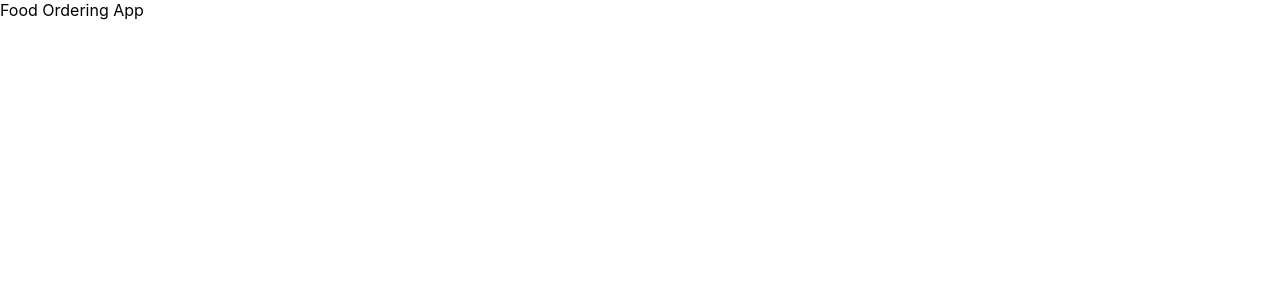
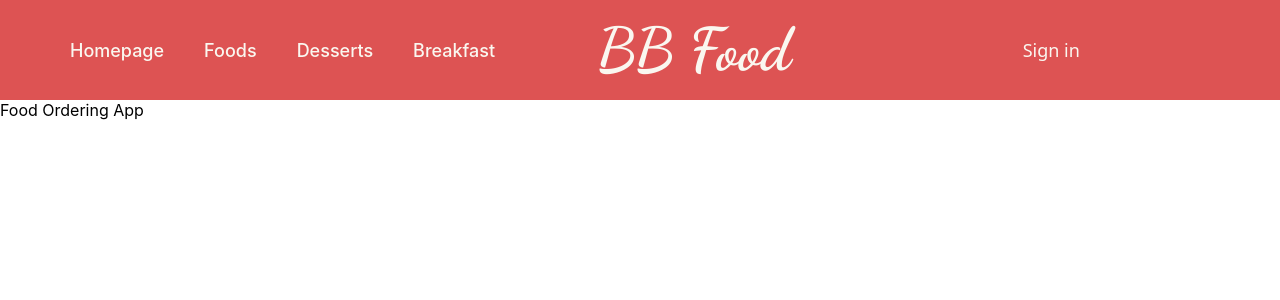
Before and after one commit to burak-balci/food-order-app, a Next.js app: page / in a window 1280 px wide. Shown: the top 300 px of the page. Built offline with nearby package versions, Linux system fonts and the light colour scheme.

Commit message:
Header is done.

```diff
--- /dev/null
+++ b/components/Header.jsx
@@ -0,0 +1,36 @@
+import React from "react";
+import styles from "../styles/Header.module.css";
+import Head from "next/head";
+
+const Header = () => {
+  return (
+    <>
+      <Head>
+        <link rel="preconnect" href="https://fonts.googleapis.com" />
+        <link rel="preconnect" href="https://fonts.gstatic.com" crossorigin />
+        <link
+          href="https://fonts.googleapis.com/css2?family=Dancing+Script:wght@700&display=swap"
+          rel="stylesheet"
+        />
+      </Head>
+      <div className={styles.container}>
+        <div className={styles.item}>
+          <ul className={styles.list}>
+            <li className={styles.listItem}>Homepage</li>
+            <li className={styles.listItem}>Foods</li>
+            <li className={styles.listItem}>Desserts</li>
+            <li className={styles.listItem}>Breakfast</li>
+          </ul>
+        </div>
+        <div className={styles.item}>
+          <span className={styles.logo}>BB Food</span>
+        </div>
+        <div className={styles.item}>
+          <button className={styles.button}>Sign in</button>
+        </div>
+      </div>
+    </>
+  );
+};
+
+export default Header;
--- a/pages/_app.js
+++ b/pages/_app.js
@@ -1,7 +1,15 @@
-import '../styles/globals.css'
+import Header from "../components/Header";
+import "../styles/globals.css";
 
 function MyApp({ Component, pageProps }) {
-  return <Component {...pageProps} />
+  return (
+    <>
+      <header>
+        <Header />
+      </header>
+      <Component {...pageProps} />
+    </>
+  );
 }
 
-export default MyApp
+export default MyApp;
--- /dev/null
+++ b/styles/Header.module.css
@@ -0,0 +1,52 @@
+.container {
+  height: 100px;
+  padding: 0 50px;
+  display: flex;
+  align-items: center;
+  justify-content: space-between;
+  position: sticky;
+  top: 0;
+  z-index: 818;
+  background-color: #dd5353;
+}
+.item {
+  display: flex;
+  align-items: center;
+  justify-content: center;
+  flex: 1;
+  font-size: large;
+  color: #faf7f0;
+}
+.list {
+  padding: 0;
+  display: flex;
+  align-items: center;
+  list-style: none;
+}
+.listItem {
+  margin: 20px;
+  font-weight: 500;
+  cursor: pointer;
+}
+.listItem:hover {
+  color: white;
+}
+.logo {
+  cursor: default;
+  font-size: 60px;
+  font-family: "Dancing Script", cursive;
+}
+.button {
+  color: #faf7f0;
+  background-color: #dd5353;
+  font-size: large;
+  border: 0;
+  padding: 10px 10px;
+  font-weight: 500;
+  cursor: pointer;
+  font-family: system-ui, -apple-system, BlinkMacSystemFont, "Segoe UI", Roboto,
+    Oxygen, Ubuntu, Cantarell, "Open Sans", "Helvetica Neue", sans-serif;
+}
+.button:hover {
+  color: white;
+}
```
